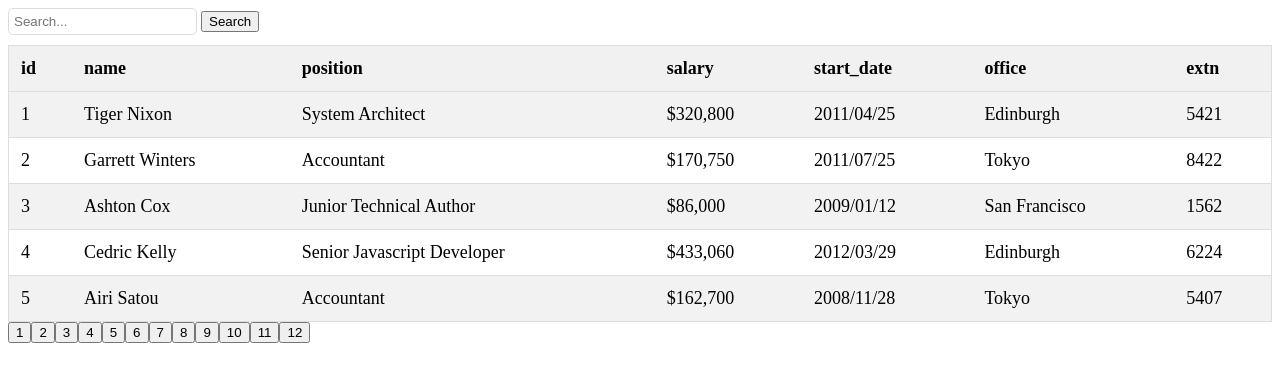
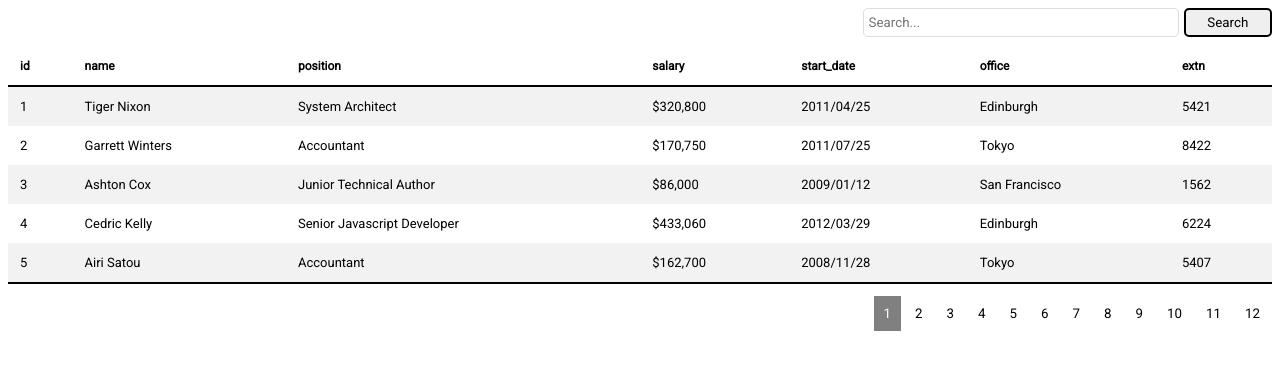
Before and after one commit to vzhurbin/table-jet-test, a website built with Parcel: page src/index.html in a window 1280 px wide. Built offline with nearby package versions, Linux system fonts and the light colour scheme.

Commit message:
big style update

```diff
--- a/src/index.css
+++ b/src/index.css
@@ -4,21 +4,41 @@
 *::after,
 *::before {
   box-sizing: inherit;
+  font-family: 'Roboto', sans-serif;
 }
 
 html {
   box-sizing: border-box;
 }
 
-input[type=search]{
+form {
+  display: flex;
+  justify-content: flex-end;
+}
+
+button.search,
+input[type=search] {
   border-radius: 5px;
   padding: 5px;
   margin-bottom: 10px;
+}
+
+button.search {
+  width: 7%;
+  border-style: solid;
+  margin-left: 5px;
+}
+
+input[type=search] {
+  width: 25%;
+  /* border-radius: 5px;
+  padding: 5px;
+  margin-bottom: 10px; */
   border: 1px solid #ddd
 }
 
 input[type=search]:focus{
-  box-shadow:0 0 4px blue;
+  box-shadow:0 0 4px rgb(89, 89, 146);
 }
 
 .hidden { display: none; }
@@ -28,32 +48,63 @@ input[type=search]:focus{
 	color :#fff;
 }
 
-#table {
-  border-collapse: collapse; /* Collapse borders */
-  width: 100%; /* Full-width */
-  border: 1px solid #ddd; /* Add a grey border */
-  font-size: 18px; /* Increase font-size */
-}
+table {
+  width: 100%;
+  border-bottom: 2px solid black;
+  border-collapse: collapse;
 
-#table th, #table td {
-  text-align: left; /* Left-align text */
-  padding: 12px; /* Add padding */
-}
-
-#table tr {
-  /* Add a bottom border to all table rows */
-  border-bottom: 1px solid #ddd;
-}
-
-#table tr.header, #table tr:hover {
-  /* Add a grey background color to the table header and on hover */
-  background-color: #f1f1f1;
 }
 
 .header {
   cursor: pointer;
+  font-size: 12px;
+  border-bottom: 2px solid black;
+
 }
 
-tr:nth-child(even) {
-  background-color: #f2f2f2
+th, td {
+  text-align: left;
+  padding: 12px;
+
 }
+
+tr {
+  font-size: 13px;
+  border-bottom: #ff4d4d;
+
+}
+
+/* tr:hover {
+  background-color: rgb(179, 176, 176);
+} */
+
+tr.row:nth-child(even) {
+  background-color: #f2f2f2;
+  border-bottom: #ff4d4d;
+}
+
+#buttons {
+  display: flex;
+  justify-content: flex-end;
+  margin-top: 10px;
+
+}
+
+input[type=button] {
+  padding: 10px;
+  margin: 2px;
+  border: none;
+  background: transparent;
+
+
+
+  /* border-style: solid; */
+}
+
+input[type=button]:hover {
+  background: grey;
+}
+
+input[type=button].active {
+  background: grey;
+}
--- a/src/index.html
+++ b/src/index.html
@@ -2,6 +2,7 @@
 <head>
   <meta charset="UTF-8">
   <title>Title</title>
+  <link href="https://fonts.googleapis.com/css?family=Roboto" rel="stylesheet">
   <link rel="stylesheet" href="./index.css">
 </head>
 <html>
--- a/src/js/dataHandlers.js
+++ b/src/js/dataHandlers.js
@@ -1,5 +1,4 @@
 const dataHandlers = () => {
-
   const rowsPerPage = 5;
 
   const form = document.querySelector('form');
@@ -10,11 +9,10 @@ const dataHandlers = () => {
   const trArray = [...table.querySelectorAll('tr.row')];
 
   const firstRowTag = table.rows[0].firstElementChild.tagName;
-  const hasHeader = (firstRowTag === 'TH');
+  const hasHeader = firstRowTag === 'TH';
 
   const filter = () => {
     const query = input.value.trim().toUpperCase();
-    console.log(typeof query);
     trArray.forEach(tr => {
       let data = '';
       const tdArray = [...tr.querySelectorAll('td')];
@@ -23,7 +21,7 @@ const dataHandlers = () => {
       });
 
       // Check the string for a match and show/hide row as needed
-      if(data.toUpperCase().indexOf(query) > -1){
+      if (data.toUpperCase().indexOf(query) > -1) {
         // console.log(data.toUpperCase());
         tr.classList.remove('hidden');
       } else {
@@ -33,17 +31,16 @@ const dataHandlers = () => {
     });
 
     const filteredRows = [...table.querySelectorAll('tr.row:not(.hidden)')];
-    console.log(filteredRows.length);
     return filteredRows;
   };
 
   const visibleRows = (pageNum = 1) => {
     const filteredRows = filter();
-    const dataArray = (filteredRows.length >= 0) ? filteredRows : trArray;
+    const dataArray = filteredRows.length >= 0 ? filteredRows : trArray;
     dataArray.forEach((tr, i) => {
       const isHeader = tr.firstElementChild.tagName === 'TH';
-      const startRow = (rowsPerPage * pageNum) - rowsPerPage;
-      const endRow = (rowsPerPage * pageNum) - 1;
+      const startRow = rowsPerPage * pageNum - rowsPerPage;
+      const endRow = rowsPerPage * pageNum - 1;
 
       if (isHeader || (i >= startRow && i <= endRow)) {
         tr.classList.remove('hidden');
@@ -54,6 +51,15 @@ const dataHandlers = () => {
 
     const pageCount = Math.ceil(dataArray.length / rowsPerPage);
     pageButtons(pageCount);
+
+    const buttons = [...document.querySelectorAll('.btn')];
+    buttons.forEach((btn, i) => {
+      if (i + 1 === pageNum) {
+        btn.classList.add('active');
+      } else {
+        btn.classList.remove('active');
+      }
+    });
   };
 
   buttonSubmit.addEventListener('click', e => {
@@ -73,7 +79,7 @@ const dataHandlers = () => {
     // `<input type="button" value="&lt;&lt; Prev" id="page-0" onclick="sort(${cur - 1})" ${prevDis}>`;
     let buttons = '';
     for (let i = 1; i <= pageCount; i++) {
-      buttons += `<input type="button" id="page-btn-${i}" value="${i}">`;
+      buttons += `<input class="btn" type="button" id="page-btn-${i}" value="${i}">`;
     }
     // buttons += `<input type="button" value="Next &gt;&gt;" id="page-${i + 1}" onclick="sort(${(cur + 1)})" ${nextDis}>`;
 
@@ -82,11 +88,14 @@ const dataHandlers = () => {
 
     for (let i = 1; i <= pageCount; i++) {
       const btn = document.getElementById(`page-btn-${i}`);
-      btn.addEventListener('click', e => visibleRows(i));
+      btn.addEventListener('click', e => {
+        visibleRows(i);
+        btn.classList.add('active');
+      });
     }
-  }
+  };
 
   visibleRows();
 };
 
-  export default dataHandlers;
+export default dataHandlers;
--- a/src/js/newSort.js
+++ b/src/js/newSort.js
@@ -1,4 +1,4 @@
-const sortColumn = (columnClassName) => {
+const sortColumn = columnClassName => {
   const table = document.getElementById('table');
   const trArray = [...table.querySelectorAll('tr.row')];
   const headerArray = [...table.querySelectorAll('th')];
@@ -26,7 +26,7 @@ const sortColumn = (columnClassName) => {
   headerArray.forEach((el, i) => {
     const header = document.getElementById(`header-${i}`);
     header.addEventListener('click', e => sortColumn(el));
-  })
+  });
 };
 
 export default sortColumn;
```
Also changed, not shown: src/js/fillTableData.js (+21 -15 lines). Lines whose indentation alone changed are shown as unchanged.
